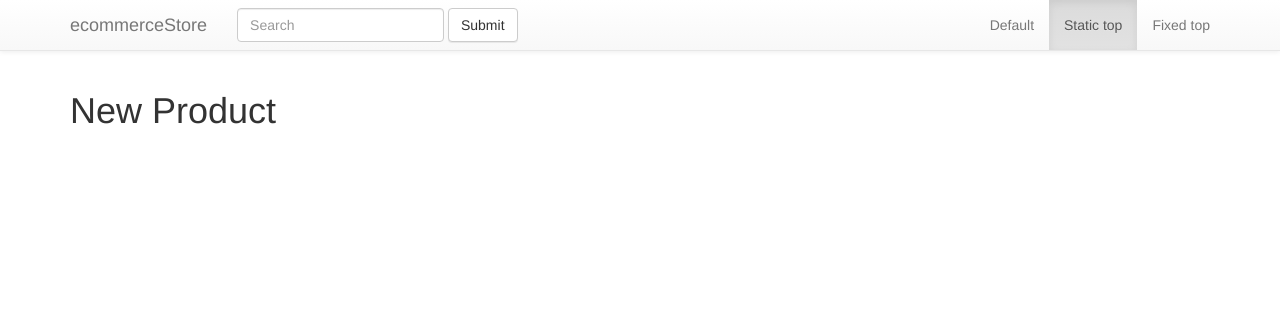
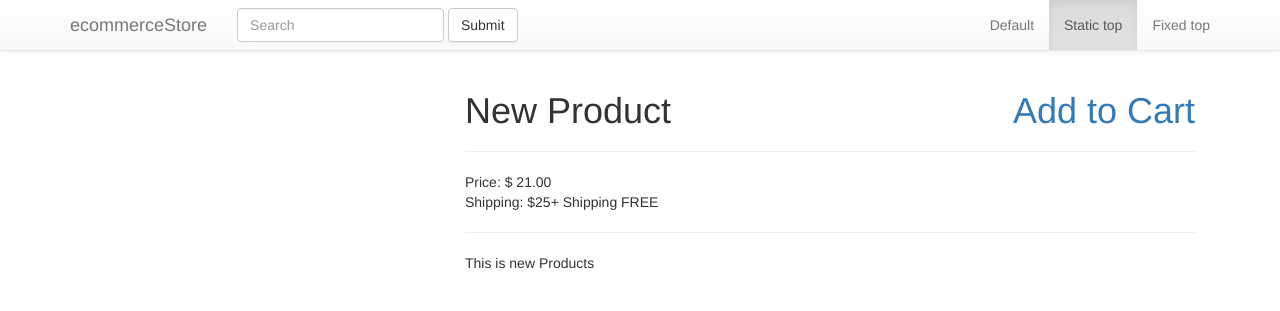
Before and after one commit to rajababu3/ecommerceDjango, a Django app: a page that uses templates/products/single.html in a window 1280 px wide. Shown: the top 311 px of the page. Run offline with Django 3.2, Linux system fonts and the light colour scheme; data comes from the database, SQL or seed files in the repository; some libraries are stand-ins or nearby versions.

Commit message:
Edited Single page product template

```diff
--- a/templates/products/single.html
+++ b/templates/products/single.html
@@ -1,18 +1,32 @@
 {% extends 'base.html' %}
+<div class="page-header">
+    <h1>{{ product.title }}</h1>
+</div>
 {% block content %}
-    <h1>{{ product.title }}</h1>
-
+<div class="col-md-4">
     {% for img in images %}
         {% if img.featured %}
-             <div class="col-xs-12 col-md-6">
-            <h1>Featured</h1>
+            <div class="col-xs-12">
             <img class="img-responsive" src="{{ img.image.url }}"  />
-        {% else %}
-              <div class="col-xs-12 col-md-3">
-                <a href="#" class="thumbnail">
-                <img class="img-responsive" src="{{ img.image.url }}"  />
-                </a>
+            <hr/>
             </div>
         {% endif %}
     {% endfor %}
+        {% for img in images %}
+            {% if not img.featured %}
+        <div class="col-xs-6">
+            <a href="#" class="thumbnail">
+                <img class="img-responsive" src="{{ img.image.url }}"  />
+            </a>
+        </div>
+            {% endif %}
+    {% endfor %}
+    </div>
+    <div class="col-sm-8">
+    <h1>{{ product.title }} <a href="#" class="pull-right">Add to Cart</a> </h1><hr/>
+        Price: $ {{ product.price }} <br/>
+        Shipping: $25+ Shipping FREE <br>
+        <hr/>
+        {{ product.description |linebreaks }}
+    </div>
 {% endblock %}
```
